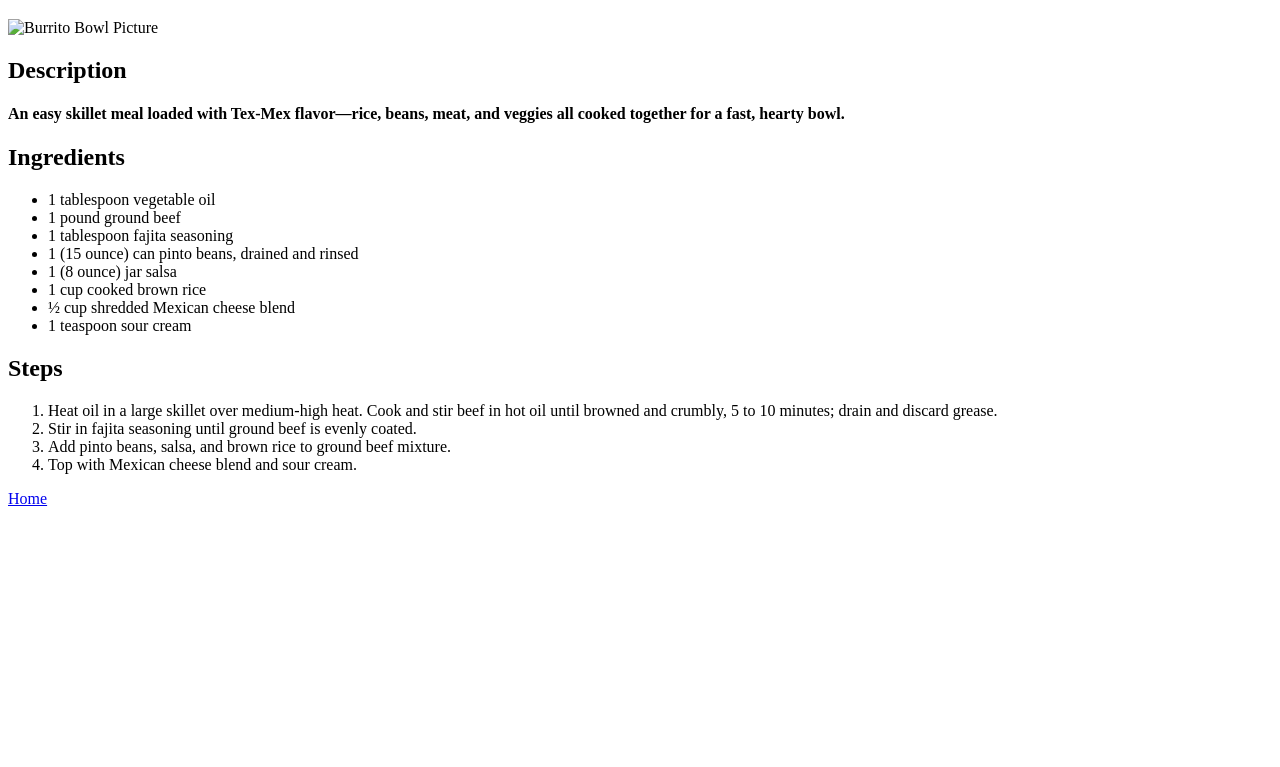
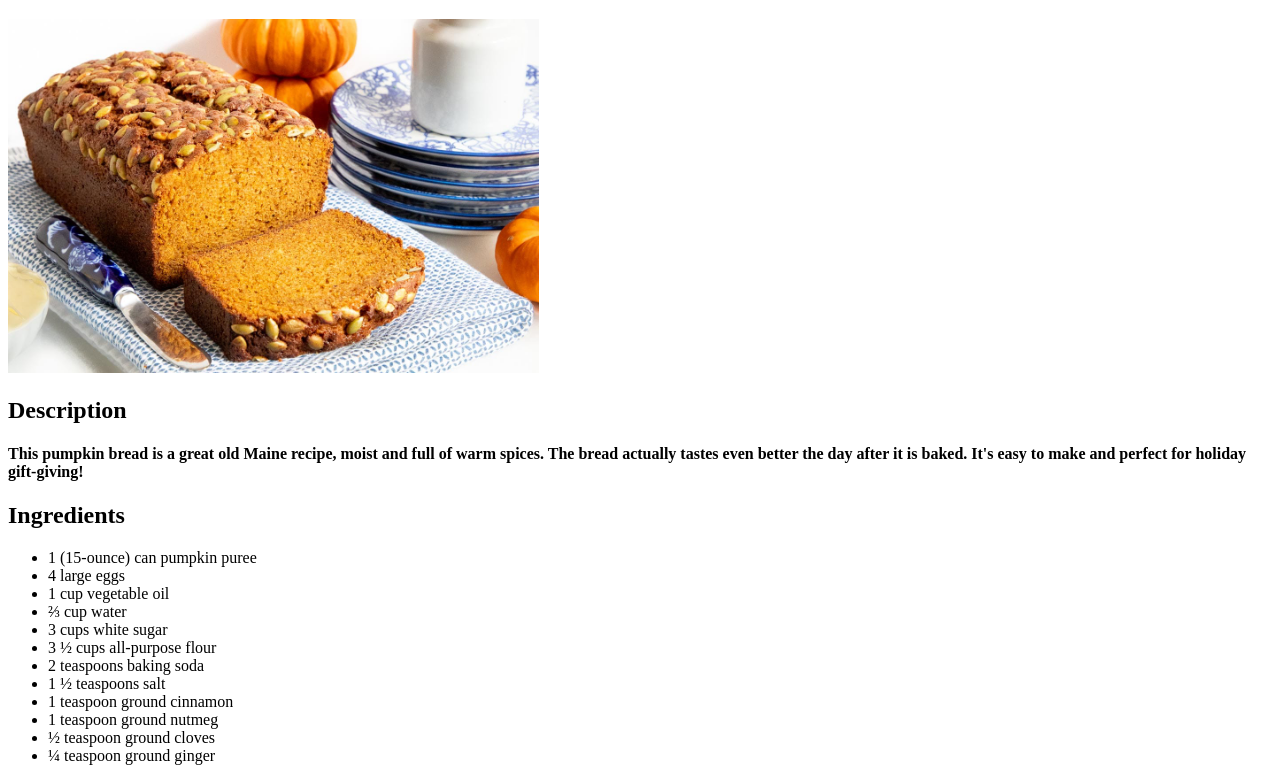
Before and after one commit to lumen019/odin-recipes, a plain HTML site: page recipes/pumpkinBread.html in a window 1280 px wide. Shown: the part 61-828 px from the top of the page. Before the commit the page ends 800 px from the top, so only its background shows below. Drawn offline with Linux system fonts and the light colour scheme.

Commit message:
change text in readme file

```diff
--- a/recipes/pumpkinBread.html
+++ b/recipes/pumpkinBread.html
@@ -8,27 +8,34 @@
 <body>
     <h1>Downeast Pumpkin Bread</h1>
     <p>
-        <img src="../images/pumpkinbread.jpg" height="354" length="850" alt="Burrito Bowl Picture">
+        <img src="../images/pumpkinbread.jpg" height="354" length="1000" alt="Burrito Bowl Picture">
     </p>
     <h2>Description</h2>
-    <h4>An easy skillet meal loaded with Tex-Mex flavor—rice, beans, meat, and veggies all cooked together for a fast, hearty bowl.</h4>
+    <h4>This pumpkin bread is a great old Maine recipe, moist and full of warm spices. The bread actually tastes even better the day after it is baked. It's easy to make and perfect for holiday gift-giving!</h4>
     <h2>Ingredients</h2>
     <ul>
-        <li>1 tablespoon vegetable oil</li>
-        <li>1 pound ground beef</li>
-        <li>1 tablespoon fajita seasoning</li>
-        <li>1 (15 ounce) can pinto beans, drained and rinsed</li>
-        <li>1 (8 ounce) jar salsa</li>
-        <li>1 cup cooked brown rice</li>
-        <li>½ cup shredded Mexican cheese blend</li>
-        <li>1 teaspoon sour cream</li>
+        <li>1 (15-ounce) can pumpkin puree</li>
+        <li>4 large eggs</li>
+        <li>1 cup vegetable oil</li>
+        <li>⅔ cup water</li>
+        <li>3 cups white sugar</li>
+        <li>3 ½ cups all-purpose flour</li>
+        <li>2 teaspoons baking soda</li>
+        <li>1 ½ teaspoons salt</li>
+        <li>1 teaspoon ground cinnamon</li>
+        <li>1 teaspoon ground nutmeg</li>
+        <li>½ teaspoon ground cloves</li>
+        <li>¼ teaspoon ground ginger</li>
     </ul>
     <h2>Steps</h2>
     <ol>
-        <li>Heat oil in a large skillet over medium-high heat. Cook and stir beef in hot oil until browned and crumbly, 5 to 10 minutes; drain and discard grease. </li>
-        <li>Stir in fajita seasoning until ground beef is evenly coated.</li>
-        <li>Add pinto beans, salsa, and brown rice to ground beef mixture.</li>
-        <li>Top with Mexican cheese blend and sour cream.</li>
+        <li>Gather the ingredients. Preheat the oven to 350 degrees F (175 degrees C). Grease and flour two 9x5-inch loaf pans.</li>
+        <li>Whisk flour, baking soda, salt, cinnamon, nutmeg, cloves, and ginger together in a large bowl.</li>
+        <li>Mix pumpkin puree, eggs, oil, water, and sugar in a separate bowl until well blended.</li>
+        <li>Stir flour mixture into pumpkin mixture until just blended.</li>
+        <li>Pour batter into the prepared pans.</li>
+        <li>Bake in the preheated oven until a toothpick inserted in center comes out clean, about 50 minutes.</li>
+        <li>Enjoy!</li>
     </ol>
     <a href="../index.html">Home</a>
 </body>
```
Also changed, not shown: images/pumpkinbread.jpg (added), 1 other file.
